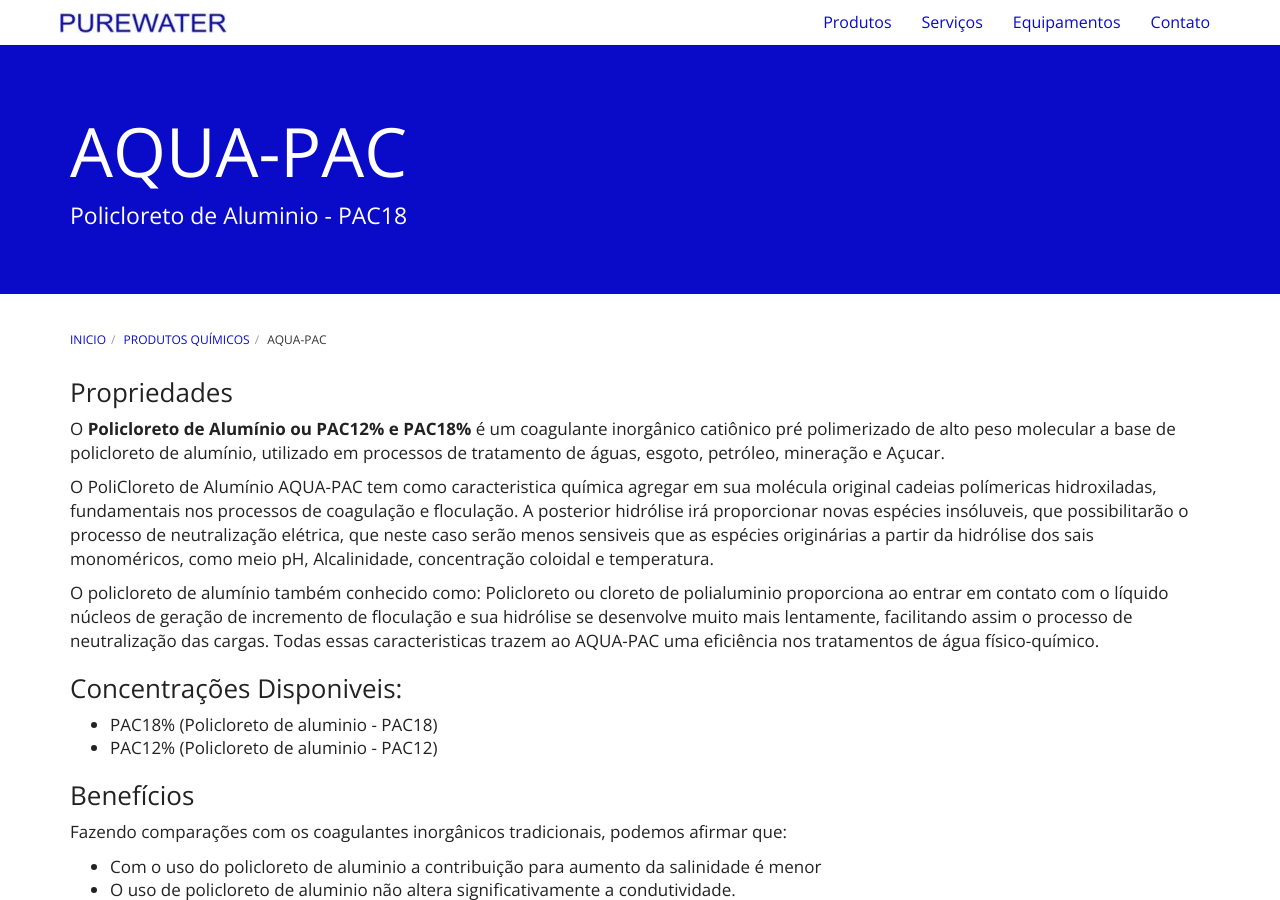
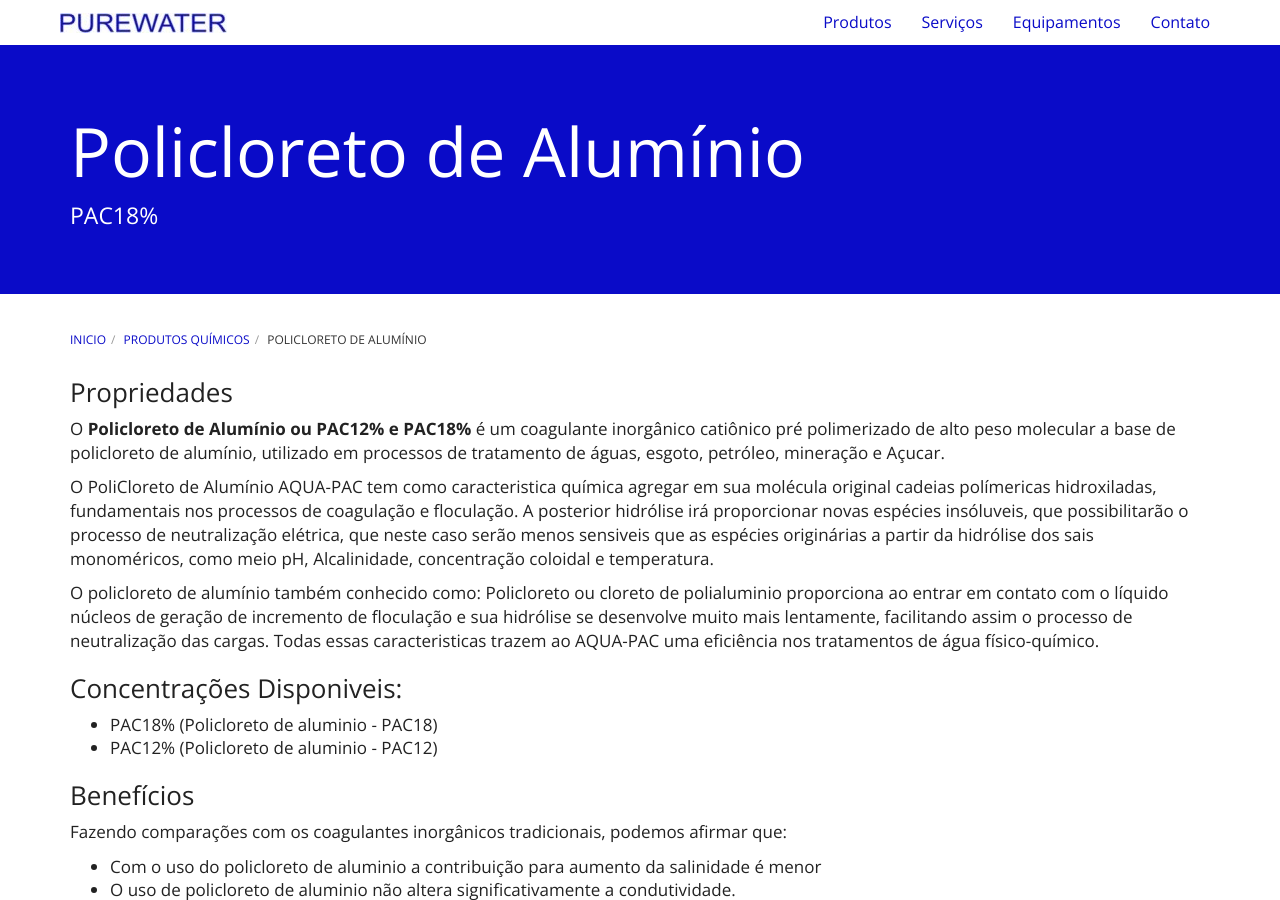
Before and after one commit to purewaterefluentes/purewaterefluentes.github.io, a Jekyll site: the page built from produtos/policloreto-de-aluminio.md, in a window 1280 px wide and 900 px high. Built offline with Jekyll 4.4.1, drawn with Linux system fonts in a browser that asks for light colours; nearby versions of some CDN libraries; library files that are not in the unit come from our copies.

Commit message:
Update policloreto-de-aluminio.md

```diff
--- a/produtos/policloreto-de-aluminio.md
+++ b/produtos/policloreto-de-aluminio.md
@@ -1,8 +1,8 @@
 ---
 layout: contato
-pageTitle: Policloreto de Aluminio, policloreto, pac18, pac12, policloreto alumínio, policloreto de alumínio 18%, PAC18%,
-title: AQUA-PAC
-subtitle: Policloreto de Aluminio - PAC18
+pageTitle: Policloreto de Aluminio, policloreto, PAC18%, policloreto de alumínio 18%, PAC18
+title: Policloreto de Alumínio
+subtitle: PAC18%
 ---
 
 ### Propriedades
```
